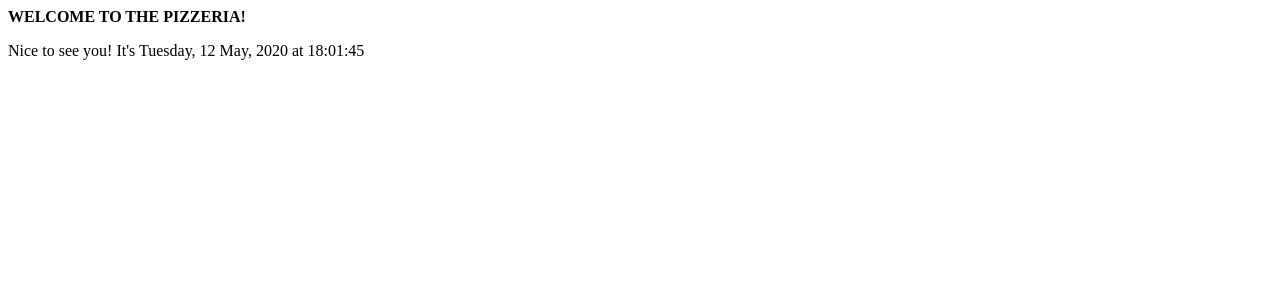
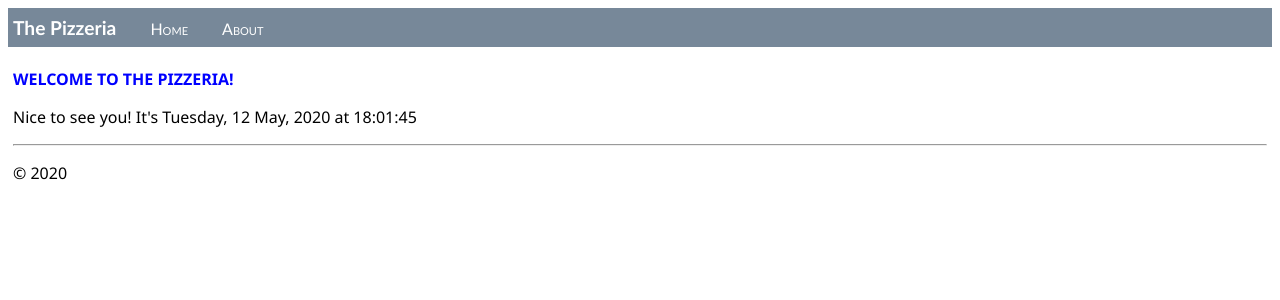
Before and after one commit to lollodr/Pizzeria, a Django app: page / in a window 1280 px wide. Shown: the top 300 px of the page. Run offline with Django 3.2, Linux system fonts and the light colour scheme.

Commit message:
Navigation bar

```diff
--- a/Pizzeria/urls.py
+++ b/Pizzeria/urls.py
@@ -26,4 +26,5 @@ urlpatterns = [
     path('admin/', admin.site.urls),
     url(r'^$', Pizzerias.views.index, name='index'),
     url(r'^home$', Pizzerias.views.index, name='home'),
+    url(r'^about$', Pizzerias.views.about, name='about'),
 ]
--- /dev/null
+++ b/Pizzerias/static/site.css
@@ -0,0 +1,33 @@
+.message {
+    font-weight: 600;
+    color: blue;
+}
+
+
+.navbar {
+    background-color: lightslategray;
+    font-size: 1em;
+    font-family: 'Trebuchet MS', 'Lucida Sans Unicode', 'Lucida Grande', 'Lucida Sans', Arial, sans-serif;
+    color: white;
+    padding: 8px 5px 8px 5px;
+}
+
+    .navbar a {
+        text-decoration: none;
+        color: inherit;
+    }
+
+.navbar-brand {
+    font-size: 1.2em;
+    font-weight: 600;
+}
+
+.navbar-item {
+    font-variant: small-caps;
+    margin-left: 30px;
+}
+
+.body-content {
+    padding: 5px;
+    font-family: 'Segoe UI', Tahoma, Geneva, Verdana, sans-serif;
+}
--- /dev/null
+++ b/Pizzerias/templates/Pizzerias/about.html
@@ -0,0 +1,4 @@
+{% extends "Pizzerias/layout.html" %}
+{% block content %}
+{{ content }}
+{% endblock %}
--- a/Pizzerias/templates/Pizzerias/index.html
+++ b/Pizzerias/templates/Pizzerias/index.html
@@ -1,11 +1,5 @@
-<html>
-    <head>
-        <title>
-            {{ title }}
-        </title>
-    </head>
-    <body>
-        <p> <strong> {{ message }} </strong> </p>
-        <p> {{ content }} </p>
-    </body>
-</html>
+{% extends "Pizzerias/layout.html" %}
+{% block content %}
+<p> <span class="message"> {{ message }} </span> </p>
+<p> {{ content }} </p>
+{% endblock %}
--- /dev/null
+++ b/Pizzerias/templates/Pizzerias/layout.html
@@ -0,0 +1,25 @@
+<!DOCTYPE html>
+<html>
+<head>
+    <meta charset="utf-8" />
+    <title>{{ title }}</title>
+    {% load staticfiles %}
+    <link rel="stylesheet" type="text/css" href="{% static 'site.css' %}" />
+</head>
+
+<body>
+    <div class="navbar">
+       <a href="/" class="navbar-brand">The Pizzeria</a>
+       <a href="{% url 'home' %}" class="navbar-item">Home</a>
+       <a href="{% url 'about' %}" class="navbar-item">About</a>
+    </div>
+
+    <div class="body-content">
+{% block content %}{% endblock %}
+        <hr/>
+        <footer>
+            <p>&copy; 2020</p>
+        </footer>
+    </div>
+</body>
+</html>
--- a/Pizzerias/views.py
+++ b/Pizzerias/views.py
@@ -15,3 +15,14 @@ def index(request):
             'content': "Nice to see you! It's " + now.strftime("%A, %d %B, %Y at %X")
         }
     )
+
+
+def about(request):
+    return render(
+        request,
+        "Pizzerias/about.html",
+        {
+            'title' : "About The Pizzeria",
+            'content' : "Example app page for Django."
+        }
+    )
```
Also changed, not shown: 1 other file.
